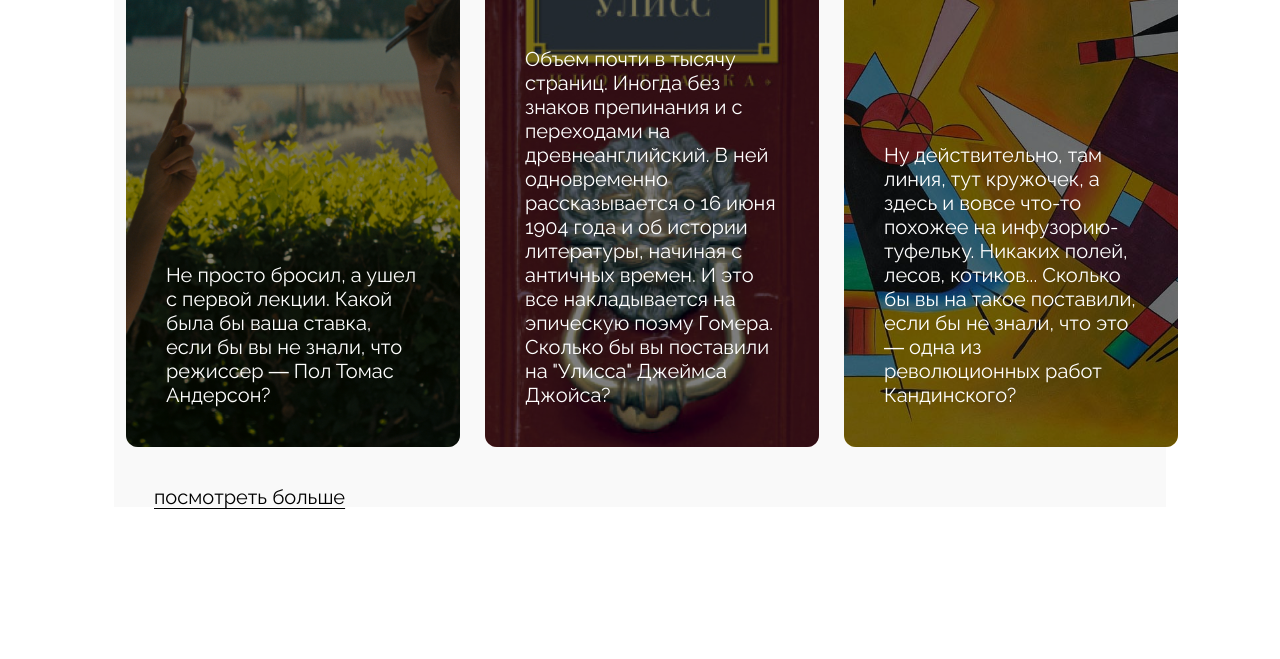
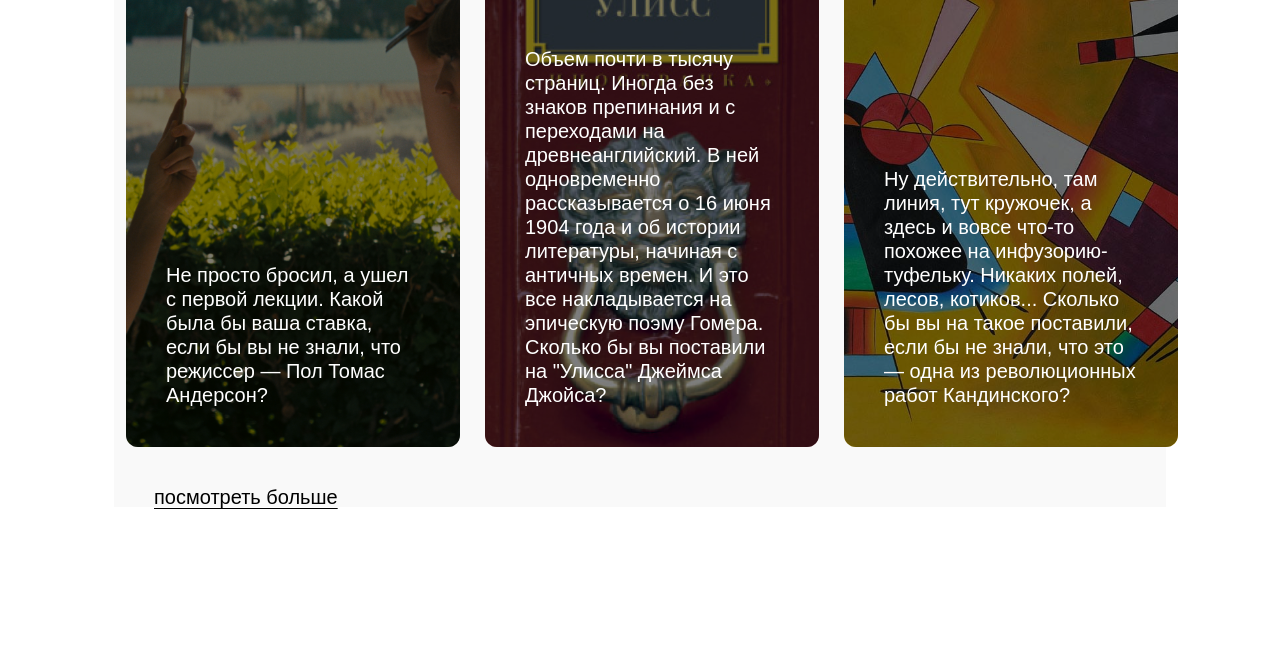
Before and after one commit to damnDiokside/ono-tebe-nado-fd, a plain HTML site: page index.html in a window 1280 px wide. Shown: the part 1826-2485 px from the top of the page. Drawn offline with Linux system fonts and the light colour scheme.

Commit message:
Ошибки

```diff
--- a/styles/style.css
+++ b/styles/style.css
@@ -1,19 +1,3 @@
-@font-face {
-    font-family: Raleway;
-    src: url('../fonts/Raleway-Regular.woff2') format('woff2'),
-         url('../fonts/Raleway-Regular.woff') format('woff');
-    font-weight: normal;
-    font-display: swap;
-}
-
-@font-face {
-    font-family: Raleway;
-    src: url('../fonts/Raleway-Bold.woff2') format('woff2'),
-         url('../fonts/Raleway-Bold.woff') format('woff');
-    font-weight: bold;
-    font-display: swap;
-}
-
 * {
     margin: 0;
     padding: 0;
```
